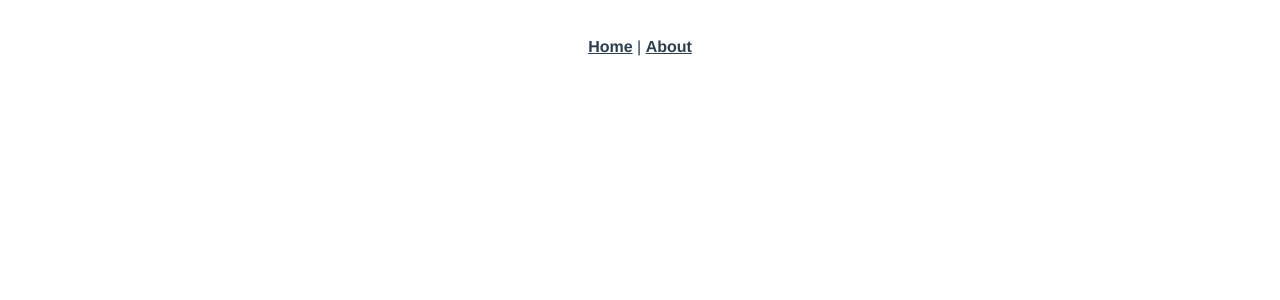
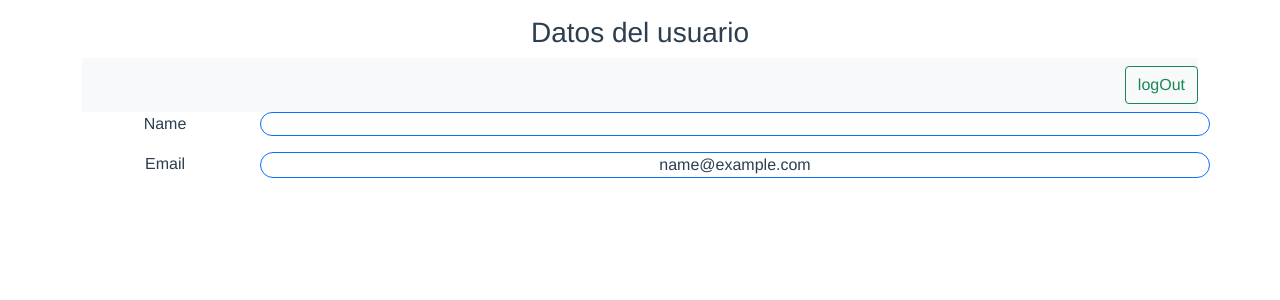
Before and after one commit to totomateo/semana-3-56-front, a Vue app: page /Home in a window 1280 px wide. Shown: the top 300 px of the page. Built offline with nearby package versions, Linux system fonts and the light colour scheme; sample sign-in values are in the browser's storage.

Commit message:
Comentario

```diff
--- a/package.json
+++ b/package.json
@@ -7,7 +7,10 @@
     "build": "vue-cli-service build"
   },
   "dependencies": {
+    "axios": "^0.21.0",
     "core-js": "^3.6.5",
+    "cors": "^2.8.5",
+    "sweetalert": "^2.1.2",
     "vue": "^2.6.11",
     "vue-router": "^3.2.0"
   },
--- a/public/index.html
+++ b/public/index.html
@@ -1,17 +1,23 @@
 <!DOCTYPE html>
 <html lang="en">
+
 <head>
   <meta charset="utf-8">
   <meta http-equiv="X-UA-Compatible" content="IE=edge">
   <meta name="viewport" content="width=device-width,initial-scale=1.0">
   <link rel="icon" href="<%= BASE_URL %>favicon.ico">
   <title><%= htmlWebpackPlugin.options.title %></title>
+  <link href="https://cdn.jsdelivr.net/npm/bootstrap@5.0.0-beta1/dist/css/bootstrap.min.css" rel="stylesheet"
+    integrity="sha384-giJF6kkoqNQ00vy+HMDP7azOuL0xtbfIcaT9wjKHr8RbDVddVHyTfAAsrekwKmP1" crossorigin="anonymous">
 </head>
+
 <body>
   <noscript>
-      <strong>We're sorry but <%= htmlWebpackPlugin.options.title %> doesn't work properly without JavaScript enabled. Please enable it to continue.</strong>
+    <strong>We're sorry but <%= htmlWebpackPlugin.options.title %> doesn't work properly without JavaScript enabled.
+      Please enable it to continue.</strong>
   </noscript>
   <div id="app"></div>
   <!-- built files will be auto injected -->
 </body>
+
 </html>
--- a/src/App.vue
+++ b/src/App.vue
@@ -1,10 +1,10 @@
 <template>
   <div id="app">
-    <div id="nav">
-      <router-link to="/">Home</router-link> |
-      <router-link to="/about">About</router-link>
-    </div>
-    <router-view/>
+    <!-- <div id="nav">
+      <router-link to="/">Login</router-link> |
+      <router-link to="/Home">Home</router-link>
+    </div> -->
+    <router-view />
   </div>
 </template>
 
--- /dev/null
+++ b/src/components/TheHome.vue
@@ -0,0 +1,63 @@
+<template>
+  <div>
+    <div class="container">
+      <nav class="navbar navbar-light bg-light d-flex justify-content-end">
+        <button
+          class="btn btn-outline-success my-2 my-sm-0"
+          type="button"
+          @click="logOut"
+        >
+          logOut
+        </button>
+      </nav>
+    </div>
+    <div class="container">
+      <div class="row mb-3">
+        <label class="col-sm-2">Name</label>
+        <div class="col-sm-10 border border-primary rounded-pill">
+          <p class="m-0">
+            {{ user.nombre }}
+          </p>
+        </div>
+      </div>
+      <div class="row mb-3">
+        <label class="col-sm-2">Email</label>
+        <div class="col-sm-10 border border-primary rounded-pill">
+          <p class="m-0">
+            {{ user.email }}
+          </p>
+        </div>
+      </div>
+    </div>
+  </div>
+</template>
+
+<script>
+export default {
+  data() {
+    return {
+      user: {},
+    };
+  },
+  methods: {
+    getUserDetails() {
+      let user = localStorage.getItem("user");
+      let token = localStorage.getItem("jwt");
+      if (token) {
+        this.user = JSON.parse(user);
+      }
+    },
+    logOut() {
+      localStorage.removeItem("jwt");
+      localStorage.removeItem("user");
+      this.$router.push("/");
+    },
+  },
+  created() {
+    this.getUserDetails();
+  },
+};
+</script>
+
+<style>
+</style>
--- /dev/null
+++ b/src/components/auth/TheLogin.vue
@@ -0,0 +1,72 @@
+<template>
+  <div class="container mt-3" style="width: 50%">
+    <form>
+      <div class="mb-3">
+        <label for="exampleInputEmail1" class="form-label">Email address</label>
+        <input
+          v-model="signin.email"
+          type="email"
+          class="form-control"
+          id="exampleInputEmail1"
+          aria-describedby="emailHelp"
+        />
+        <div id="emailHelp" class="form-text">
+          We'll never share your email with anyone else.
+        </div>
+      </div>
+      <div class="mb-3">
+        <label for="exampleInputPassword1" class="form-label">Password</label>
+        <input
+          v-model="signin.password"
+          type="password"
+          class="form-control"
+          id="exampleInputPassword1"
+        />
+        <pre>
+            {{ signin }}
+        </pre>
+      </div>
+      <button @click.prevent="signinUser" type="submit" class="btn btn-primary">
+        signin
+      </button>
+    </form>
+  </div>
+</template>
+
+<script>
+import swal from "sweetalert";
+export default {
+  name: "TheLogin",
+  data() {
+    return {
+      signin: {
+        email: "",
+        pasword: "",
+      },
+    };
+  },
+  methods: {
+    async signinUser() {
+      try {
+        let response = await this.$http.post("/api/auth/signin", this.signin);
+        console.log(response.data);
+        let token = response.data.tokenReturn;
+        let user = response.data.user;
+
+        localStorage.setItem("jwt", token);
+        localStorage.setItem("user", JSON.stringify(user));
+
+        if (token) {
+          swal("Welcome!", "Successful signin", "success");
+          this.$router.push("/home");
+        }
+      } catch (e) {
+        swal("Oops!", "Something went wrong!", "error");
+      }
+    },
+  },
+};
+</script>
+
+<style>
+</style>
--- a/src/main.js
+++ b/src/main.js
@@ -1,8 +1,16 @@
 import Vue from 'vue'
 import App from './App.vue'
 import router from './router'
+import axios from 'axios'
+
+const base = axios.create({
+  baseURL: 'https://glacial-everglades-74306.herokuapp.com'
+  // baseURL: 'https://localhost:3000'
+})
 
 Vue.config.productionTip = false
+
+Vue.prototype.$http = base;
 
 new Vue({
   router,
--- a/src/router/index.js
+++ b/src/router/index.js
@@ -1,29 +1,40 @@
 import Vue from 'vue'
 import VueRouter from 'vue-router'
-import Home from '../views/Home.vue'
 
 Vue.use(VueRouter)
 
 const routes = [
   {
     path: '/',
-    name: 'Home',
-    component: Home
+    name: 'Login',
+    component: () => import(/* webpackChunkName: "login" */ '../views/Login.vue')
   },
   {
-    path: '/about',
-    name: 'About',
-    // route level code-splitting
-    // this generates a separate chunk (about.[hash].js) for this route
-    // which is lazy-loaded when the route is visited.
-    component: () => import(/* webpackChunkName: "about" */ '../views/About.vue')
+    path: '/Home',
+    name: 'Home',
+    component: () => import(/* webpackChunkName: "login" */ '../views/Home.vue'),
+    meta: {
+      requiresAuth: true
+    }
   }
 ]
-
 const router = new VueRouter({
   mode: 'history',
   base: process.env.BASE_URL,
   routes
 })
+router.beforeEach((to, from, next)=>{
+  if(to.matched.some(record => record.meta.requiresAuth)){
+    if(localStorage.getItem('jwt') === null){
+      next({path:'/'})
+    }
+    else{
+      next();
+    }
+  }
+  else{
+    next();
+  }
+})
 
 export default router
--- a/src/views/Home.vue
+++ b/src/views/Home.vue
@@ -1,18 +1,18 @@
 <template>
-  <div class="home">
-    <img alt="Vue logo" src="../assets/logo.png">
-    <HelloWorld msg="Welcome to Your Vue.js App"/>
+  <div class="home mt-3">
+    <h3>Datos del usuario</h3>
+    <the-home></the-home>
   </div>
 </template>
 
 <script>
 // @ is an alias to /src
-import HelloWorld from '@/components/HelloWorld.vue'
+import TheHome from "../components/TheHome.vue";
 
 export default {
-  name: 'Home',
+  name: "Home",
   components: {
-    HelloWorld
-  }
-}
+    TheHome,
+  },
+};
 </script>
--- /dev/null
+++ b/src/views/Login.vue
@@ -0,0 +1,19 @@
+<template>
+  <div class="login mt-3">
+    <h3>Please Signin</h3>
+    <the-login></the-login>
+  </div>
+</template>
+
+<script>
+import TheLogin from "../components/auth/TheLogin.vue";
+export default {
+  name: "Signin",
+  components: {
+    TheLogin,
+  },
+};
+</script>
+
+<style>
+</style>
```
Also changed, not shown: 1 other file (tests, documents, lock files or other folders). Lines whose indentation alone changed are shown as unchanged.
